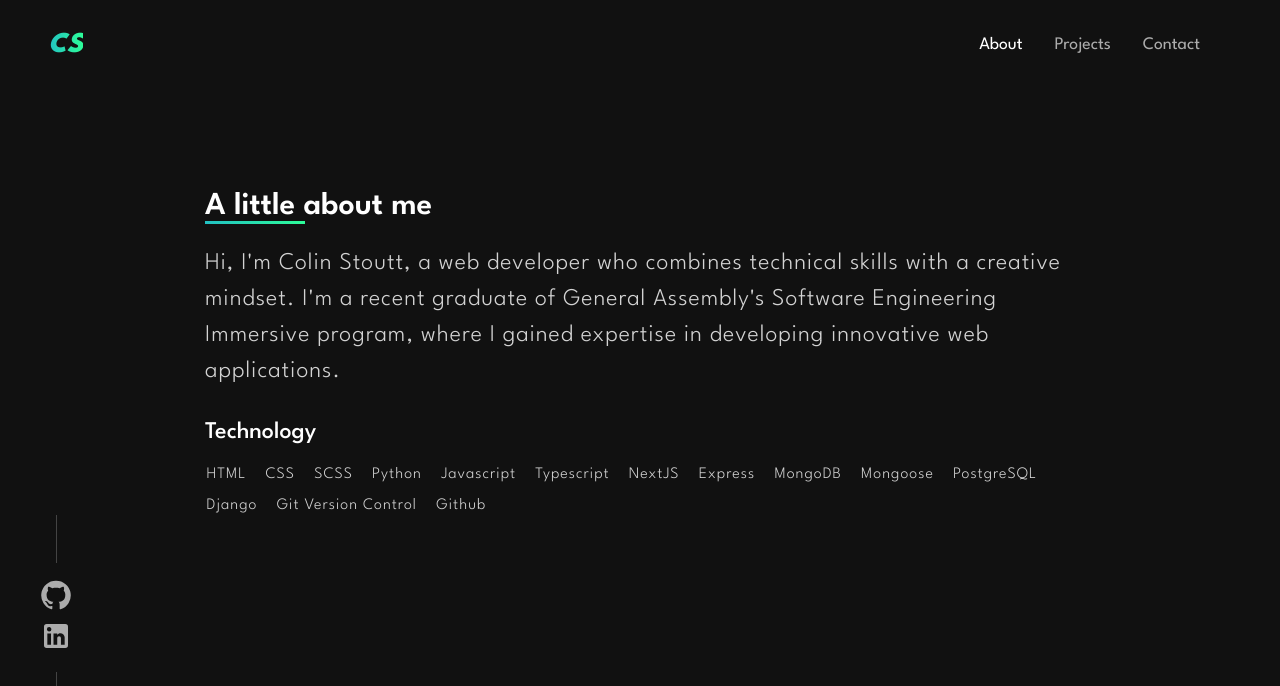
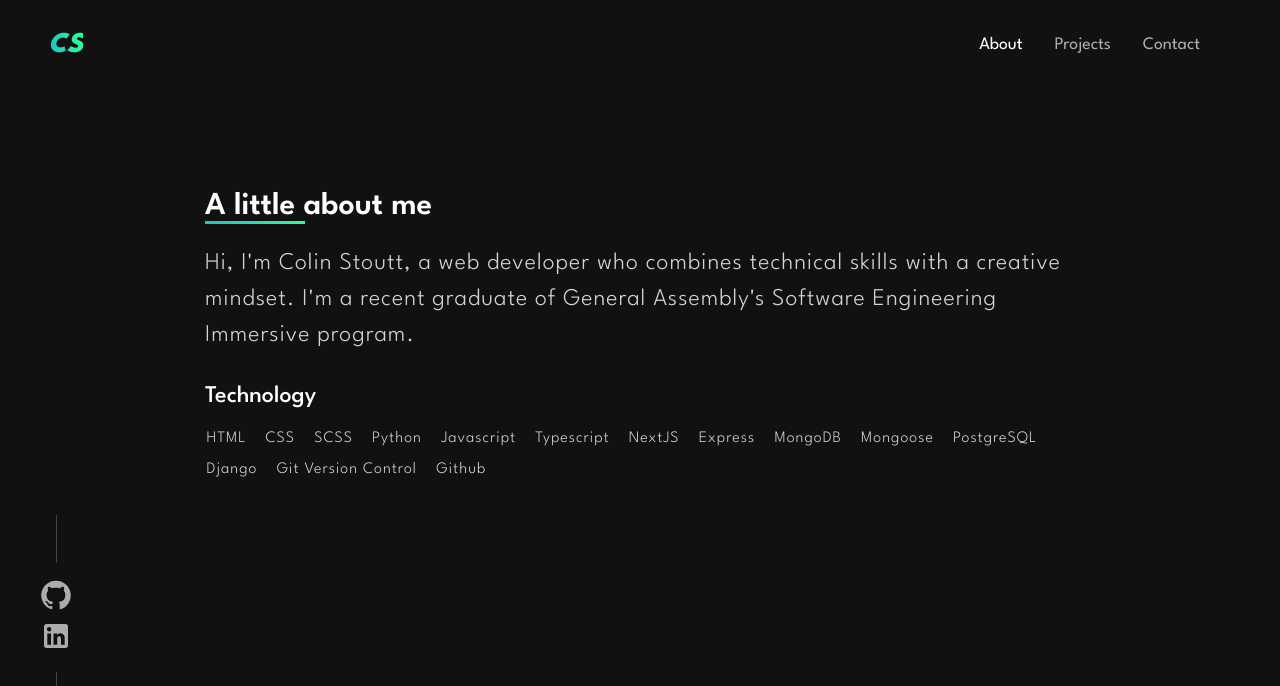
Before and after one commit to colinstoutt/portfolio_colin-stoutt, a Next.js app: page /about in a window 1280 px wide. Shown: the top 686 px of the page. Built offline with nearby package versions, Linux system fonts and the light colour scheme.

Commit message:
change about us

```diff
--- a/src/pages/about.js
+++ b/src/pages/about.js
@@ -10,8 +10,7 @@ const about = () => {
         <p>
           Hi, I&apos;m Colin Stoutt, a web developer who combines technical
           skills with a creative mindset. I&apos;m a recent graduate of General
-          Assembly&apos;s Software Engineering Immersive program, where I gained
-          expertise in developing innovative web applications.
+          Assembly&apos;s Software Engineering Immersive program.
         </p>
       </section>
       <section className="about__section-skills">
```
